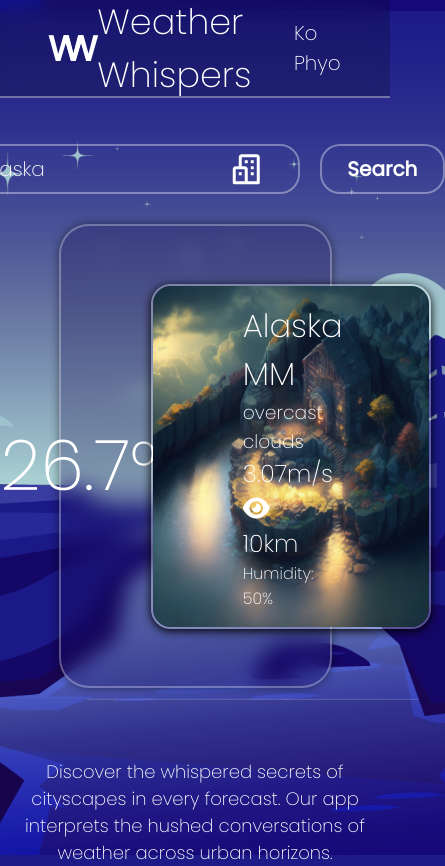
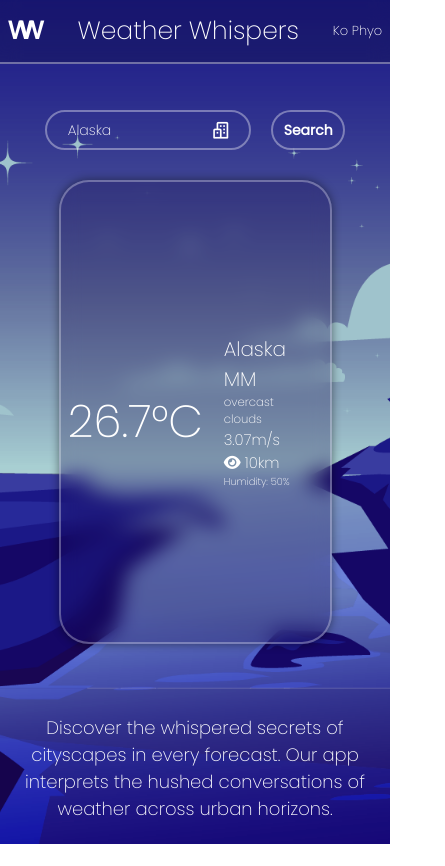
Before and after one commit to Phyo-Thu-Nyein/weather-webapp, an Angular app: page / in a window 390 px wide. Shown: the whole page, 445 px wide, since content can reach past the window. After the commit the page ends 844 px from the top, so only its background shows below. Built offline with nearby package versions, Linux system fonts and the light colour scheme; some icons are missing.

Commit message:
the site is responsive now

```diff
--- a/src/app/home/home.component.css
+++ b/src/app/home/home.component.css
@@ -1,55 +1,204 @@
+/* READ ME!!!!
+MOST OF THE WIDTH AND FONT-SIZE PROPERTIES ARE IN THE MEDIA QUERY (@) */
+
 /* ------------------ NAVIGATION BAR ------------------ */
 nav {
     -webkit-backdrop-filter: blur(10px);
     backdrop-filter: blur(10px);
     background: rgba(0, 0, 0, 0.185);
     border-bottom: 2px solid rgba(255, 255, 255, 0.37);
-    width: 100%;
+    /* width: 100%; */
     height: 4rem;
     display: flex;
-    justify-content: space-around;
+    justify-content: space-between;
     align-items: center;
     margin-bottom: 36px;
+    padding: 0 12%;
 }
+
 nav span {
-    font-size: 35px;
+    /* font-size: 35px; */
     font-weight: 600;
     transition: .4s
 }
+
 nav span:hover {
     color: #14afe2;
     cursor: pointer;
 }
-nav .w-2 {
+
+/* nav .w-2 {
     margin-left: -19px;
-}
+} */
 
-nav h1 {
+/* nav h1 {
     font-size: 35px;
-}
+} */
 nav h1:hover {
     cursor: default;
 }
 
-nav p {
+/* nav p {
     font-size: 20px;
-}
+} */
 nav p:hover {
     cursor: default;
 }
 
-/* responsive nav bar  */
+/* -------------- MAKING THE SITE RESPONSIVE --------------  */
+@media(max-width:9000px) {
+
+    nav span,
+    nav h1 {
+        font-size: 35px;
+    }
+    nav p {
+        font-size: 20px;
+    }
+    nav .w-2 {
+        margin-left: -19px;
+    }
+
+    .search {
+        width: 500px;
+        height: 50px;
+    }
+    .search .form .input-box input {
+        font-size: 20px;
+    }
+    .search .form .input-box i {
+        font-size: 36px;
+    }
+    .search .form button {
+        font-size: 20px;
+    }
+
+    .weather-box .icon-temp {
+        font-size: 50px;
+    }
+    .weather-box .image-box {
+        width: 33%;
+        height: 75%;
+    }
+}
+
+@media(max-width:1300px) {
+
+    nav span,
+    nav h1 {
+        font-size: 30px;
+    }
+    nav p {
+        font-size: 17px;
+    }
+    nav .w-2 {
+        margin-left: -16px;
+    }
+
+    .weather-box .icon-temp {
+        font-size: 45px;
+    }
+    .weather-box .image-box {
+        width: 33%;
+        height: 75%;
+    }
+}
+
 @media (max-width: 1024px) {
     nav {
-        padding: 3rem;
+        padding: 0 2%;
         transition: 0.4s;
     }
-}
-@media (max-width: 900px) {
-    nav {
-        width: 100%;
+
+    .search {
+        width: 400px;
+        height: 40px;
+    }
+    .search .form .input-box input,
+    .search .form button {
+        font-size: 16px;
+    }
+    .search .form .input-box i {
+        font-size: 30px;
+    }
+
+    .weather-box {
+        font-size: smaller;
+        transition: .2s;
+    }
+    .weather-box .icon-temp {
+        font-size: 40px;
+    }
+    .weather-box .image-box {
+        width: 28%;
+        height: 55%;
     }
 }
+
+@media (max-width:900px) {
+
+
+    .weather-box .icon-temp {
+        font-size: 30px;
+    }
+
+    .weather-box .info {
+        font-size: 10px;
+    }
+
+    .weather-box .image-box {
+        width: 28%;
+        height: 55%;
+    }
+}
+
+@media (max-width:700px) {
+    .weather-box .image-box {
+        display: none;
+    }
+}
+
+@media (max-width:500px) {
+
+    nav span,
+    nav h1 {
+        font-size: 25px;
+    }
+    nav p {
+        font-size: 13px;
+    }
+    nav .w-2 {
+        margin-left: -13px;
+    }
+
+    .search {
+        width: 300px;
+        height: 40px;
+    }
+    .search .form .input-box input,
+    .search .form button {
+        font-size: 14px;
+    }
+    .search .form .input-box i {
+        font-size: 20px;
+    }
+}
+
+/* @media (max-width:425) {
+        .search {
+        width: 300px;
+        height: 40px;
+    }
+    .search .form .input-box input,
+    .search .form button {
+        font-size: 14px;
+    }
+    .search .form .input-box i {
+        font-size: 20px;
+    }
+
+} */
+
 
 /* ----------------- ALL 3 PARTS (CONTENT) ALIGMENT ----------------- */
 .content {
@@ -63,10 +212,11 @@ nav p:hover {
 /* ----------------------- SEARCH BOX ----------------------- */
 .search {
     /* background-color: black; */
-    width: 500px;
-    height: 50px;
+    /* width: 500px;
+    height: 50px; */
     margin: 10px 0;
 }
+
 .search .form {
     display: flex;
     justify-content: center;
@@ -84,6 +234,7 @@ nav p:hover {
     width: 100%;
     height: 100%;
 }
+
 .search .form .input-box input {
     background: transparent;
     border: 2px solid rgba(255, 255, 255, 0.363);
@@ -91,12 +242,14 @@ nav p:hover {
     width: 100%;
     height: 100%;
     padding-left: 10%;
-    font-size: 20px;
+    /* font-size: 20px; moved to media query */
     transition: .4s;
 }
+
 .search .form .input-box input::placeholder {
     color: #fff;
 }
+
 .search .form .input-box input:focus {
     -webkit-backdrop-filter: blur(10px);
     backdrop-filter: blur(10px);
@@ -104,25 +257,26 @@ nav p:hover {
 }
 
 .search .form .input-box i {
-    font-size: 36px;
+    /* font-size: 36px; media query */
     position: absolute;
     right: 10%;
 }
 
 .search .form button {
 
-    background: linear-gradient(#9fc3cc 0 0) left / var(--p,0) no-repeat;
+    background: linear-gradient(#9fc3cc 0 0) left / var(--p, 0) no-repeat;
 
     /* background-color: #082c4c; */
     border: 2px solid rgba(255, 255, 255, 0.37);
     width: 35%;
     height: 100%;
     border-radius: 20px;
-    font-size: 20px;
+    /* font-size: 20px; media query*/
     font-weight: 600;
     color: #fff;
-    transition: .4s,background-position 0s;
+    transition: .4s, background-position 0s;
 }
+
 .search .form button:hover {
     border: none;
     cursor: pointer;
@@ -143,33 +297,12 @@ nav p:hover {
     border: 2px solid rgba(255, 255, 255, 0.301);
     border-radius: 30px;
     display: flex;
+    flex-wrap: wrap;
     justify-content: space-evenly;
     align-items: center;
     box-shadow: 0 0 10px rgba(0, 0, 0, 0.466);
 }
 
-.weather-box .info {
-    /* background-color: black; */
-    width: 33%;
-    padding-left: 1%;
-    display: flex;
-    flex-direction: column;
-    justify-content: center;
-    align-items: flex-start;
-}
-
-.weather-box .image-box {
-    /* background-color: #000000; */
-    width: 33%;
-    height: 75%;
-}
-.weather-box .image-box img {
-    width: 280px;
-    height: 100%;
-    border: 2px solid rgba(255, 255, 255, 0.301);
-    border-radius: 20px;
-    box-shadow: 0 2px 10px black;
-}
 
 .weather-box .icon-temp {
     /* background-color: #000000; */
@@ -180,12 +313,38 @@ nav p:hover {
     align-items: center;
     gap: 20px;
 }
-.weather-box .icon-temp i {
-    font-size: 130px;
+
+/* .weather-box .icon-temp i {
+    font-size: ;
 
 }
-.weather-box .icon-temp h2 {
-    font-size: 70px;
+
+.weather-box .icon-temp h1 {
+    font-size: ;
+} */
+
+/* .weather-box .image-box {
+    background-color: #000000;
+     width: 33%;
+    height: 75%;
+} */
+
+.weather-box .image-box img {
+    width: 100%;
+    height: 100%;
+    border: 2px solid rgba(255, 255, 255, 0.301);
+    border-radius: 20px;
+    box-shadow: 0 2px 10px black;
+}
+
+.weather-box .info {
+    /* background-color: black; */
+    width: 33%;
+    padding-left: 5%;
+    display: flex;
+    flex-direction: column;
+    justify-content: center;
+    align-items: flex-start;
 }
 
 
--- a/src/app/home/home.component.html
+++ b/src/app/home/home.component.html
@@ -40,7 +40,7 @@
   <div class="weather-box">
     <!-- icon & temperature box  -->
     <div class="icon-temp">
-        <i class="wi {{icon_path}}"></i>
+        <h1><i class="wi {{icon_path}}"></i></h1>
       <h2>{{ temp }}°C</h2>
     </div>
     <!-- image box  -->
```
